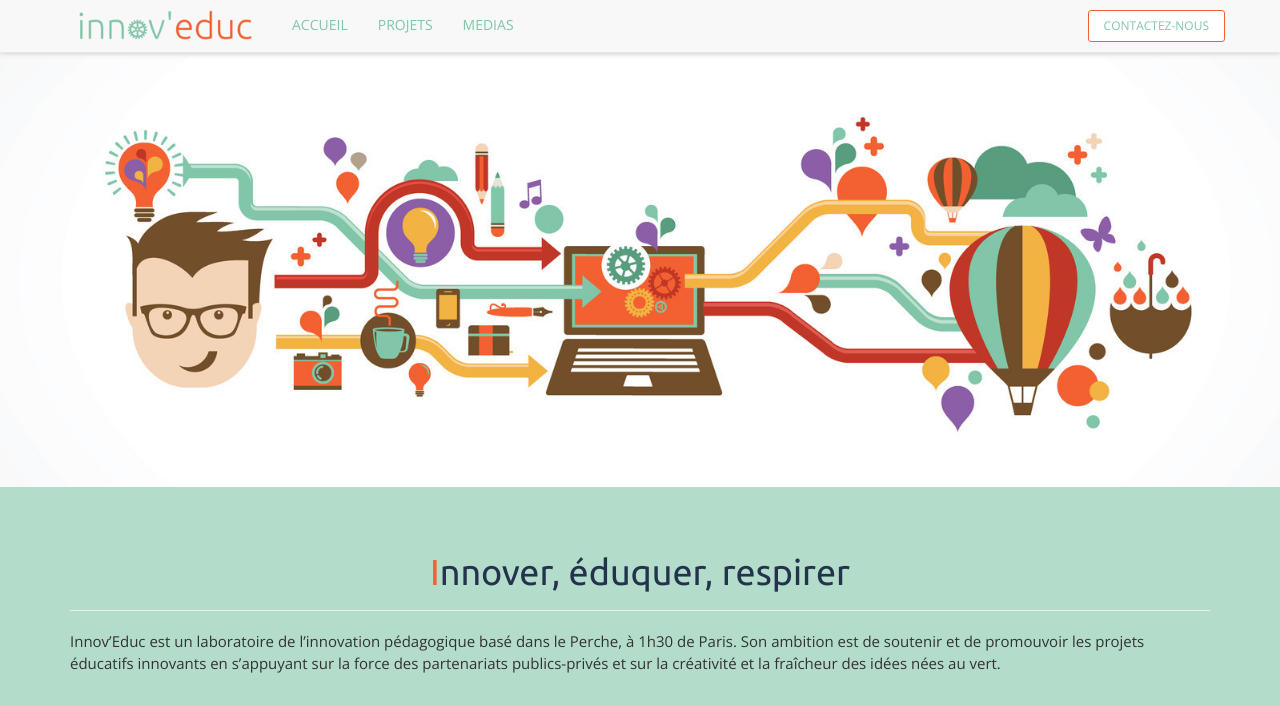
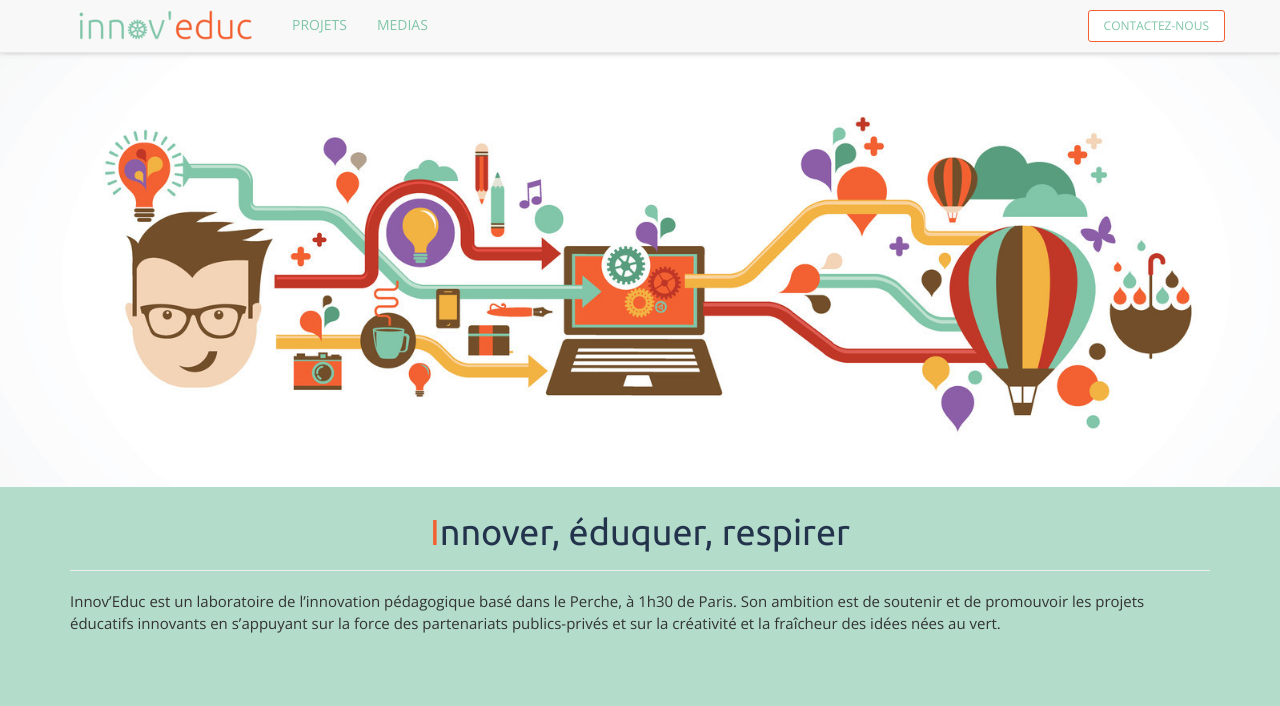
Before and after one commit to WildCodeSchool/innoveduc, a plain HTML site: page Innov.html in a window 1280 px wide. Shown: the top 706 px of the page. Drawn offline with nearby package versions, Linux system fonts and the light colour scheme.

Commit message:
modif du header et de la mise en page de l'accueil

```diff
--- a/Innov.html
+++ b/Innov.html
@@ -26,7 +26,6 @@
 
                 <div class="collapse navbar-collapse" id="bs-example-navbar-collapse-1">
                     <ul class="nav navbar-nav">
-                        <li><a href="#accueil">ACCUEIL</a></li>
                         <li><a href="#projets">PROJETS</a></li>
                         <li><a href="#medias">MEDIAS</a></li>
     				</ul>
@@ -41,8 +40,8 @@
         <img src="img/img1.jpg" class="img-responsive img1">
 
         <!--presentation-->
-        <div class="container" id="accueil">
-            <header class="page-header">
+        <div class="container presentation">
+            <header class="page-header presentation">
                 <h1>Innover, éduquer, respirer</h1>
             </header>
             <section class="row">
--- a/cssinnov.css
+++ b/cssinnov.css
@@ -119,3 +119,7 @@ h1:first-letter {
 .presse {
     border: 1px solid #F36132;
 }
+
+.presentation{
+    margin-top: 0;
+}
```
